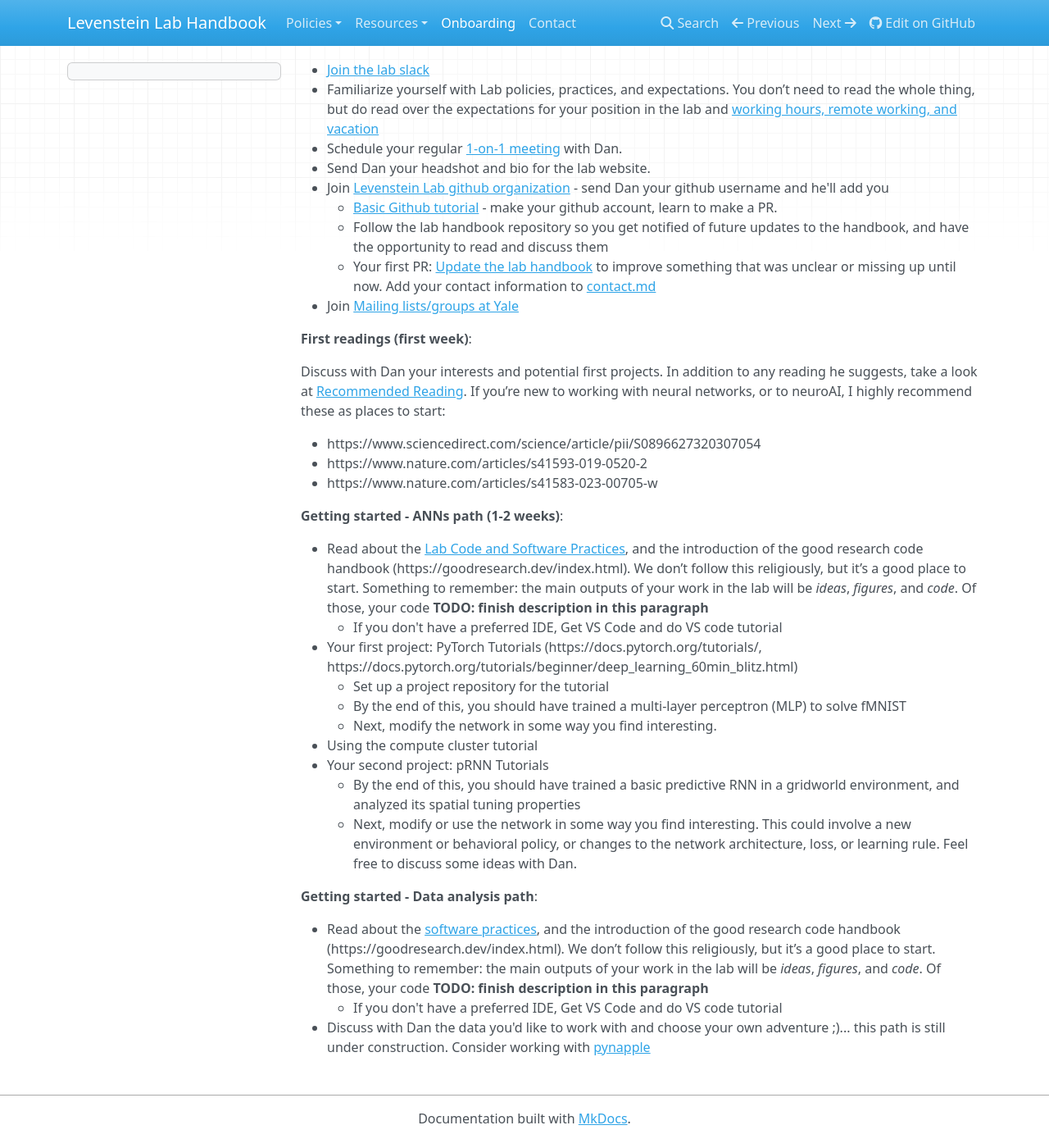
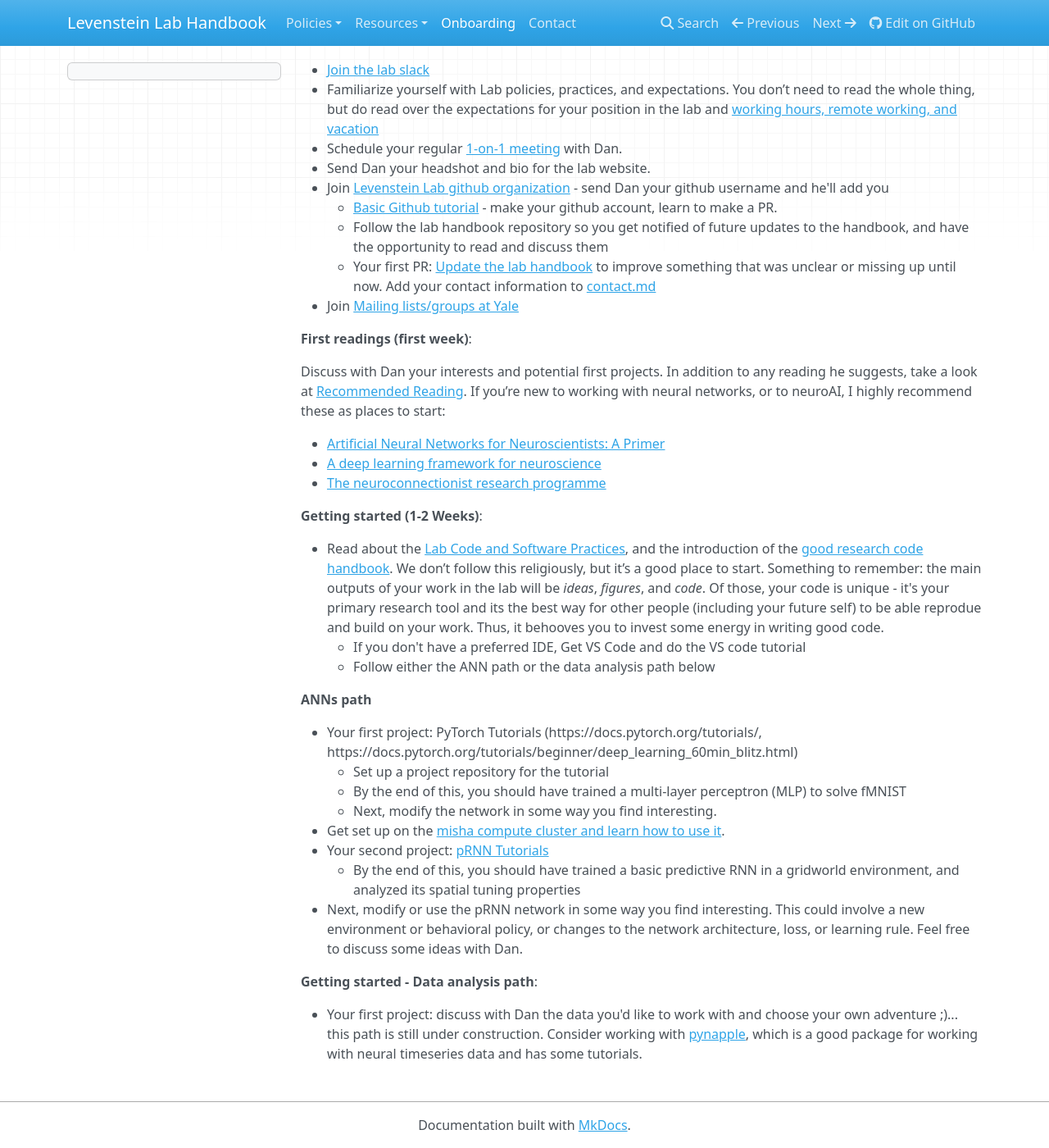
Before and after one commit to LevensteinLab/Lab-Handbook, an MkDocs documentation site: the page built from docs/onboarding.md, in a window 1280 px wide and 1400 px high, scrolled down 1107 px. Shown: the whole window at 82% size. Built offline with MkDocs 1.6.1, drawn with Linux system fonts in a browser that asks for light colours; nearby versions of some CDN libraries.

Commit message:
Revise onboarding.md with links and updated project paths
Updated onboarding document with new reading recommendations and clarified instructions for getting started with ANNs and data analysis paths.

```diff
--- a/docs/onboarding.md
+++ b/docs/onboarding.md
@@ -50,25 +50,27 @@
 
 Discuss with Dan your interests and potential first projects. In addition to any reading he suggests, take a look at [Recommended Reading](https://levensteinlab.github.io/Lab-Handbook/Resources/recommended_reading/). If you’re new to working with neural networks, or to neuroAI, I highly recommend these as places to start:
 
-- https://www.sciencedirect.com/science/article/pii/S0896627320307054
-- https://www.nature.com/articles/s41593-019-0520-2
-- https://www.nature.com/articles/s41583-023-00705-w
+- [Artificial Neural Networks for Neuroscientists: A Primer](https://www.sciencedirect.com/science/article/pii/S0896627320307054)
+- [A deep learning framework for neuroscience](https://www.nature.com/articles/s41593-019-0520-2)
+- [The neuroconnectionist research programme](https://www.nature.com/articles/s41583-023-00705-w)
 
-**Getting started - ANNs path (1-2 weeks)**:
+**Getting started (1-2 Weeks)**:
 
-- Read about the [Lab Code and Software Practices](https://levensteinlab.github.io/Lab-Handbook/Policies/code_software/), and the introduction of the good research code handbook (https://goodresearch.dev/index.html). We don’t follow this religiously, but it’s a good place to start. Something to remember: the main outputs of your work in the lab will be *ideas*, *figures*, and *code*. Of those, your code **TODO: finish description in this paragraph**
-    - If you don't have a preferred IDE, Get VS Code and do VS code tutorial
+- Read about the [Lab Code and Software Practices](https://levensteinlab.github.io/Lab-Handbook/Policies/code_software/), and the introduction of the [good research code handbook](https://goodresearch.dev/index.html). We don’t follow this religiously, but it’s a good place to start. Something to remember: the main outputs of your work in the lab will be *ideas*, *figures*, and *code*. Of those, your code is unique - it's your primary research tool and its the best way for other people (including your future self) to be able reprodue and build on your work. Thus, it behooves you to invest some energy in writing good code.
+    - If you don't have a preferred IDE, Get VS Code and do the VS code tutorial
+    - Follow either the ANN path or the data analysis path below
+
+**ANNs path**
+
 - Your first project: PyTorch Tutorials (https://docs.pytorch.org/tutorials/, https://docs.pytorch.org/tutorials/beginner/deep_learning_60min_blitz.html)
     - Set up a project repository for the tutorial
     - By the end of this, you should have trained a multi-layer perceptron (MLP) to solve fMNIST
     - Next, modify the network in some way you find interesting.
-- Using the compute cluster tutorial
-- Your second project: pRNN Tutorials
+- Get set up on the [misha compute cluster and learn how to use it](https://levensteinlab.github.io/Lab-Handbook/Resources/hpc/).
+- Your second project: [pRNN Tutorials](https://levensteinlab.github.io/Lab-Handbook/Resources/prnn_tutorial/)
     - By the end of this, you should have trained a basic predictive RNN in a gridworld environment, and analyzed its spatial tuning properties
-    - Next, modify or use the network in some way you find interesting. This could involve a new environment or behavioral policy, or changes to the network architecture, loss, or learning rule. Feel free to discuss some ideas with Dan.
+- Next, modify or use the pRNN network in some way you find interesting. This could involve a new environment or behavioral policy, or changes to the network architecture, loss, or learning rule. Feel free to discuss some ideas with Dan.
 
   **Getting started - Data analysis path**:
 
-- Read about the [software practices](https://levensteinlab.github.io/Lab-Handbook/Policies/code_software/), and the introduction of the good research code handbook (https://goodresearch.dev/index.html). We don’t follow this religiously, but it’s a good place to start. Something to remember: the main outputs of your work in the lab will be *ideas*, *figures*, and *code*. Of those, your code **TODO: finish description in this paragraph**
-    - If you don't have a preferred IDE, Get VS Code and do VS code tutorial
-- Discuss with Dan the data you'd like to work with and choose your own adventure ;)... this path is still under construction. Consider working with [pynapple](https://pynapple.org/index.html)
+- Your first project: discuss with Dan the data you'd like to work with and choose your own adventure ;)... this path is still under construction. Consider working with [pynapple](https://pynapple.org/index.html), which is a good package for working with neural timeseries data and has some tutorials.
```
